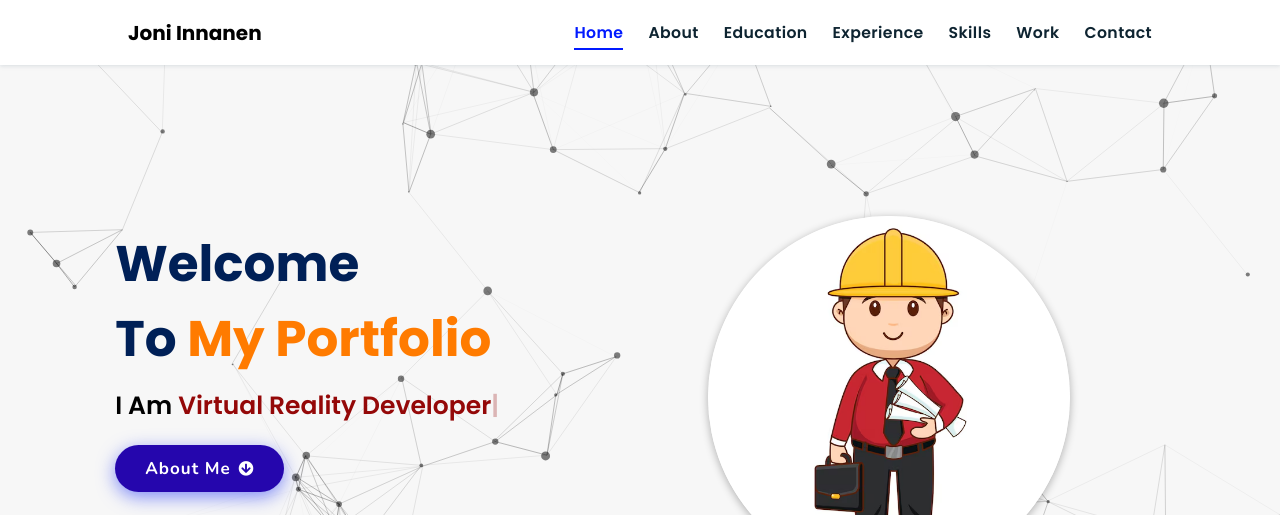
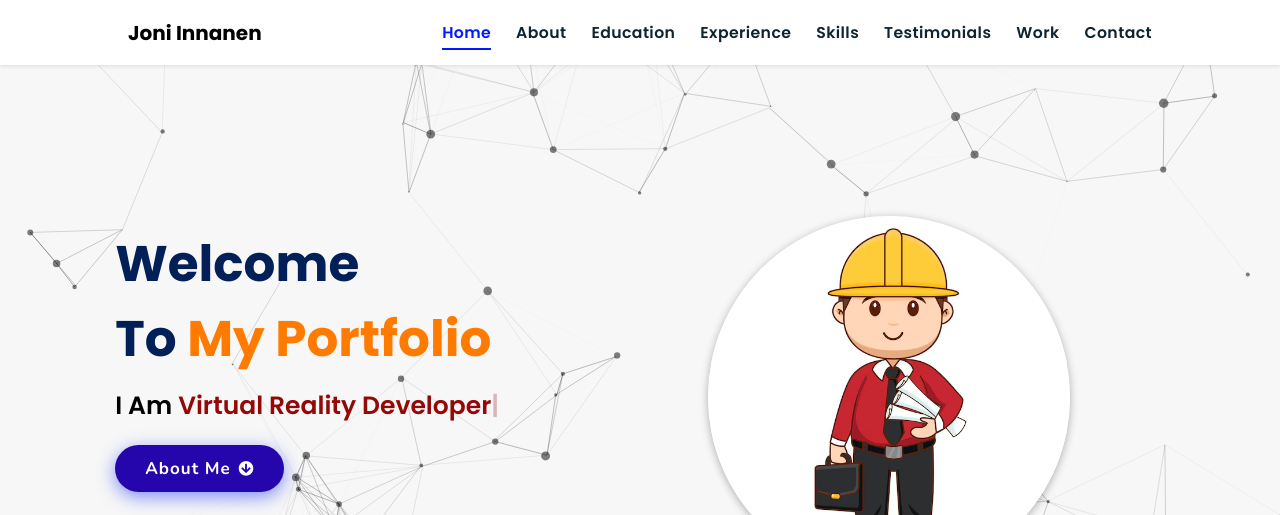
Before and after one commit to Ruskivotka/ruskivotka.github.io, a plain HTML site: page index.html in a window 1280 px wide. Shown: the top 515 px of the page. Drawn offline with nearby package versions, Linux system fonts and the light colour scheme.

Commit message:
Update index.html

```diff
--- a/index.html
+++ b/index.html
@@ -35,6 +35,7 @@
 	    <li><a href="#education">Education</a></li>
  	    <li><a href="#experience">Experience</a></li>
             <li><a href="#skills">Skills</a></li>
+            <li><a href="#testimonial">Testimonials</a></li>
             <li><a href="#work">Work</a></li>
             <li><a href="#contact">Contact</a></li>
             </ul>
```
